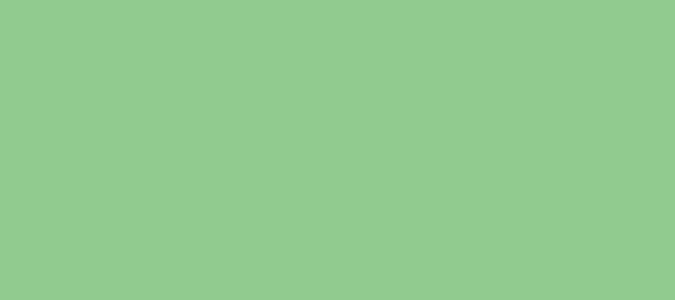
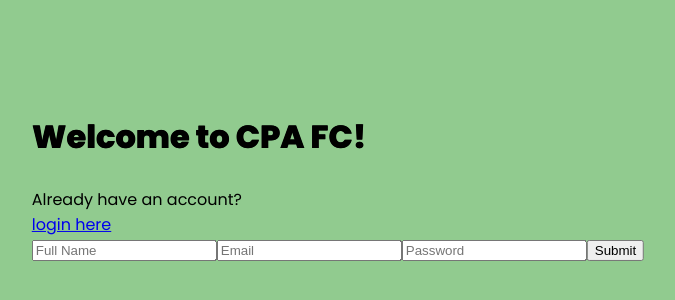
Before and after one commit to shussain894/cpa-fc-app, a React (Create React App) app: page / in a window 1280 px wide. Before the commit this address had no page. Shown: the part 226-526 px from the top of the page, without its empty margins (302-977 px from the left). Built offline with nearby package versions, Linux system fonts and the light colour scheme.

Commit message:
added tokens

```diff
--- a/src/App.js
+++ b/src/App.js
@@ -11,7 +11,7 @@ import Fixtures from './pages/Fixtures'
 function App() {
   return (
     <Routes>
-      <Route path='/signup' element={<SignUp navigate={ useNavigate() }/>}/>
+      <Route path='/' element={<SignUp navigate={ useNavigate() }/>}/>
       <Route path='/login' element={<Login navigate={ useNavigate() }/>}/>
       <Route path='/home' element={<Home navigate={ useNavigate() }/>}/>
       <Route path='/register' element={<Register navigate={ useNavigate() }/>}/>
--- a/src/pages/Login.js
+++ b/src/pages/Login.js
@@ -4,10 +4,36 @@ const LoginForm = ({ navigate }) => {
 
   const [email, setEmail] = useState("");
   const [password, setPassword] = useState("");
+  const [UserDoesntExistsErrorMessage, setUserDoesntExistsErrorMessage] = useState('');
+  const [EmptyFieldErrorMessage, setEmptyFieldErrorMessage] = useState('')
 
   const handleSubmit = async (event) => {
     event.preventDefault();
     console.log(`${email}, ${password}`)
+
+    let response = await fetch('http://localhost:4000/tokens', {
+      method: 'post',
+      headers: {
+        'Content-Type': 'application/json',
+      },
+      body: JSON.stringify({ email: email, password: password })
+    })
+
+    if (email === '' || password === ''){
+      console.log('empty field')
+      navigate('/login')
+      setEmptyFieldErrorMessage('Please enter both your password and email')
+    } else if (response.status !== 201) {
+      console.log("oops")
+      navigate('/login')
+      setUserDoesntExistsErrorMessage('This user is not registered - please signup first')
+    } else{
+      console.log("yay")
+      let data = await response.json()
+      window.localStorage.setItem("token", data.token)
+      window.localStorage.setItem("user_id", data.user_id)
+      navigate('/home');
+    }
   }
 
   const handleEmailChange = (event) => {
--- a/src/pages/Register.js
+++ b/src/pages/Register.js
@@ -17,6 +17,8 @@ const Register = ({ navigate }) => {
     setAddress("")
     setGroup("")
     setRegistered(true)
+
+
   }
 
   const hideConfirmation = () => {
--- a/src/pages/SignUp.js
+++ b/src/pages/SignUp.js
@@ -9,6 +9,19 @@ const SignUpForm = ({ navigate }) => {
   const handleSubmit = async (event) => {
     event.preventDefault();
     console.log(`${name}, ${email}, ${password}`)
+
+    fetch('http://localhost:4000/users', {
+      method: 'post',
+      headers: {
+        'Content-Type': 'application/json',
+      },
+      body: JSON.stringify({ email: email, password: password, name: name })
+    })
+    .then(response => {
+      if(response.status === 201) {
+        console.log(response.body)
+        navigate('/login')
+      }})
   }
 
   const handleEmailChange = (event) => {
```
